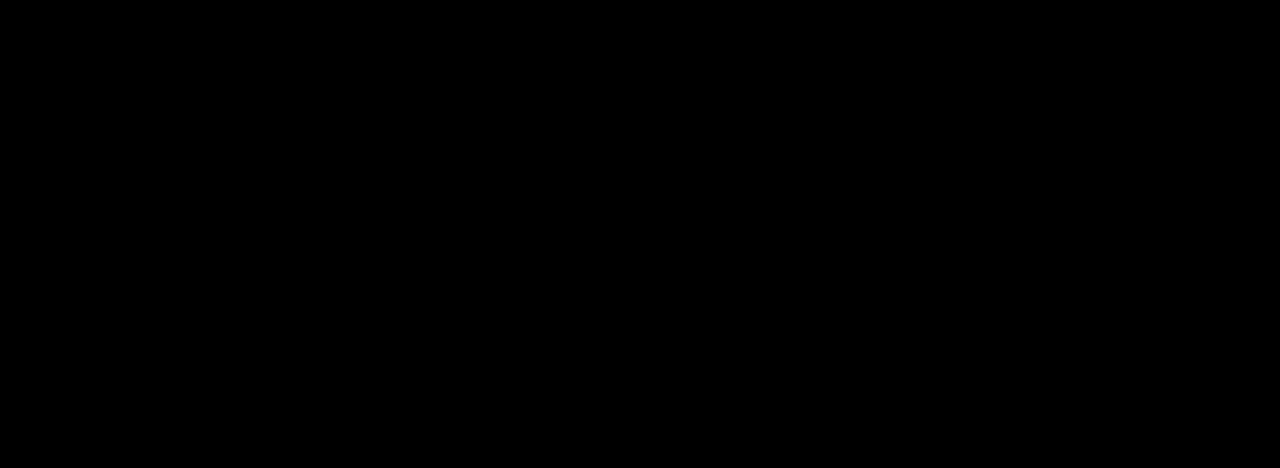
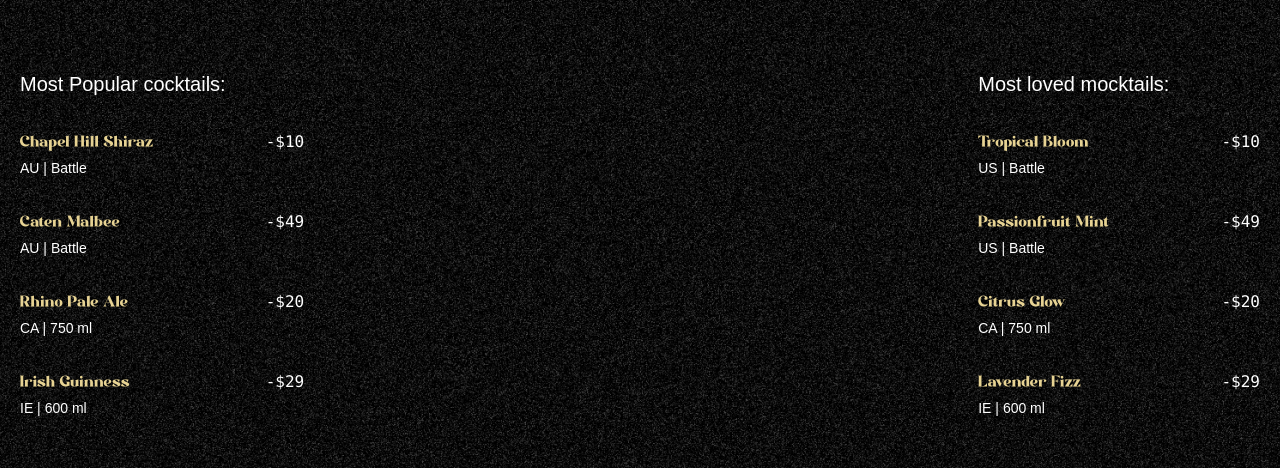
Before and after one commit to himanshu8503/GSAP_MojitoLandingPage, a React (Vite) app: page / in a window 1280 px wide. Shown: the part 890-1358 px from the top of the page. Built offline with nearby package versions, Linux system fonts and the light colour scheme; a web font is replaced by a local one.

Commit message:
Making cocktail page

```diff
--- /dev/null
+++ b/src/Component/Cocktails.tsx
@@ -0,0 +1,70 @@
+import gsap from "gsap"
+import { useGSAP } from "@gsap/react"
+import { cocktailLists, mockTailLists } from "../Constant"
+
+
+const Cocktails = () => {
+
+    useGSAP(() => {
+        const parallaxTimeline = gsap.timeline({
+            scrollTrigger:{
+                trigger:"#cocktails",
+                start: "top 30%",
+                end: 'bottom 80%',
+                scrub: true,
+            }
+        })
+
+        parallaxTimeline
+        .from("#c-left-leaf",{
+            x: -100, y: 100
+        })
+        .from("#c-right-leaf",{
+            x: 100, y:100
+        })
+    },[])
+
+  return (
+    <section id="cocktails" className="noisy">
+        <img src="/images/cocktail-left-leaf.png" alt="l-leaf" id="c-left-leaf"/>
+        <img src="/images/cocktail-right-leaf.png" alt="r-leaf" id="c-right-leaf"/>
+
+        <div className="list">
+            <div className="popular">
+                <h2>Most Popular cocktails:</h2>
+
+                <ul>
+                    {cocktailLists.map(({name,country,price,detail}) => (
+                        <li key={name}>
+                            <div className="md:me-28">
+                                <h3>{name}</h3>
+                                <p>{country} | {detail}</p>
+                            </div>
+                            <samp>-{price}</samp>
+                        </li>
+                    ))}
+                </ul>
+            </div>
+
+            <div className="loved">
+                <h2>Most loved mocktails:</h2>
+
+                <ul>
+                    {mockTailLists.map(({name,country,price,detail}) => (
+                        <li key={name}>
+                            <div className="me-28">
+                                <h3>{name}</h3>
+                                <p>{country} | {detail}</p>
+                            </div>
+                            <samp>-{price}</samp>
+                        </li>
+                    ))}
+                </ul>
+            </div>
+
+        </div>
+    </section>
+  )
+}
+
+export default Cocktails
--- a/src/app.tsx
+++ b/src/app.tsx
@@ -2,6 +2,7 @@
 import {ScrollTrigger,SplitText} from "gsap/all";
 import NavBar from './Component/NavBar';
 import Hero from './Component/Hero';
+import Cocktails from './Component/Cocktails';
 
 
 const App = () => {
@@ -13,7 +14,7 @@
     <main>
         <NavBar/>
         <Hero/>
-        <div className='h-dvh bg-black'></div>
+        <Cocktails/>
     </main>
   )
 }
```
